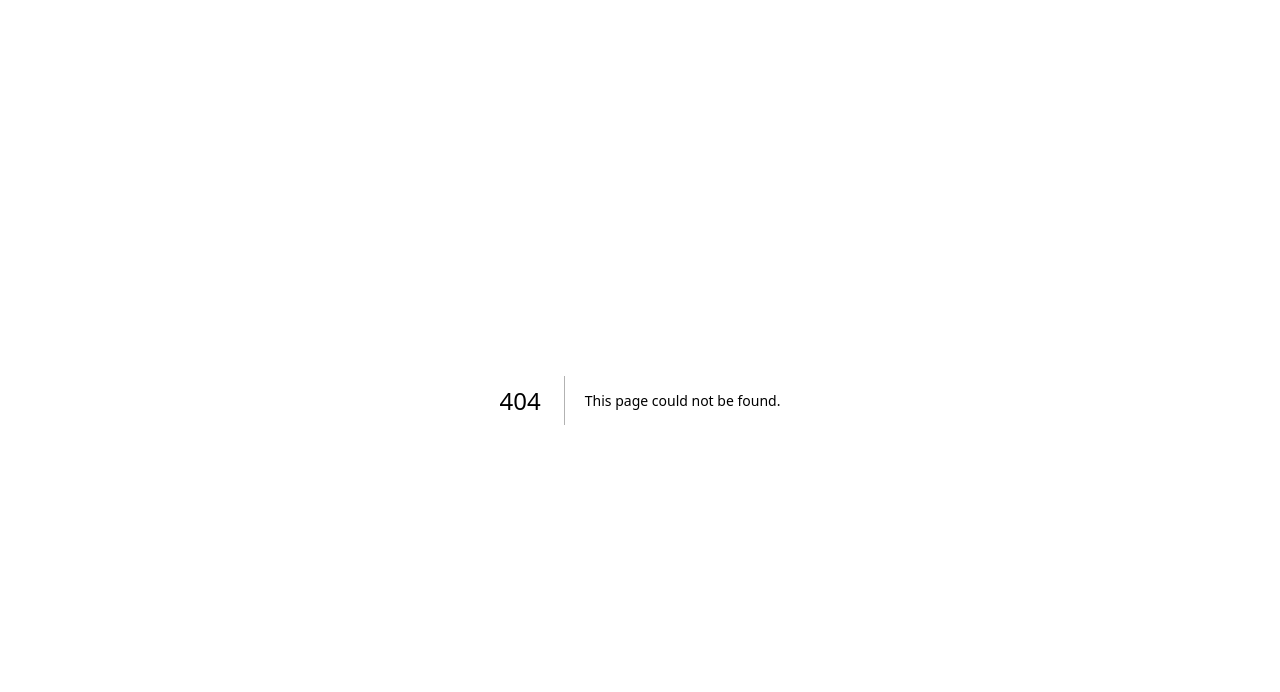
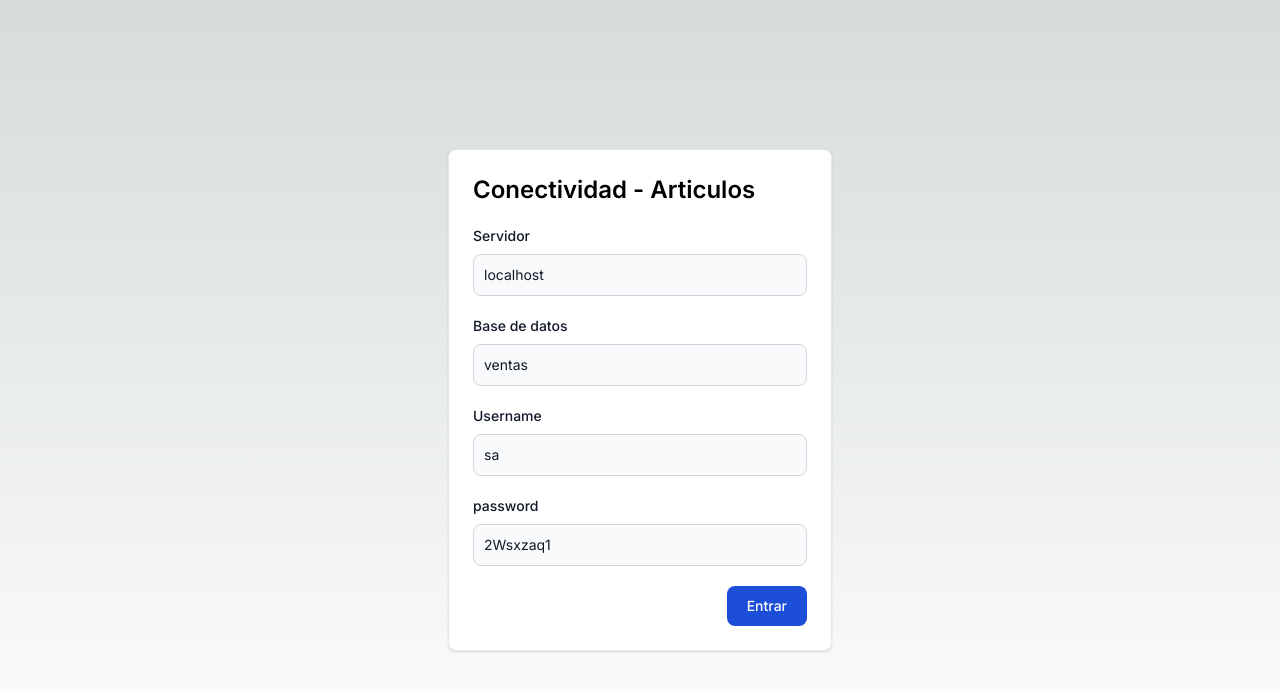
Before and after one commit to sam-621/mssql-next, a Next.js app: page /auth in a window 1280 px wide. Before the commit this address had no page. Shown: the top 692 px of the page. Built offline with nearby package versions, Linux system fonts and the light colour scheme.

Commit message:
feat(login):  add login page

```diff
--- a/enviroment.d.ts
+++ b/enviroment.d.ts
@@ -8,6 +8,7 @@ declare global {
       DB_USER: string
       BD_PASSWORD: string
       DB_SERVER: string
+      DB_NAME: string
     }
   }
 }
--- a/package.json
+++ b/package.json
@@ -9,10 +9,12 @@
     "lint": "next lint"
   },
   "dependencies": {
+    "clsx": "^2.0.0",
     "mssql": "^10.0.1",
     "next": "14.0.3",
     "react": "^18",
-    "react-dom": "^18"
+    "react-dom": "^18",
+    "tailwind-merge": "^2.0.0"
   },
   "devDependencies": {
     "@types/mssql": "^9.1.4",
--- /dev/null
+++ b/src/app/auth/components/index.ts
@@ -0,0 +1 @@
+export * from './login-form'
--- /dev/null
+++ b/src/app/auth/components/login-form.tsx
@@ -0,0 +1,34 @@
+import { Card } from '@/components/card'
+import { Input } from '@/components/input'
+
+export const LoginForm = () => {
+  return (
+    <Card className=' w-full'>
+      <form className='flex flex-col gap-5'>
+        <div>
+          <h2 className='text-2xl font-semibold'>Conectividad - Articulos</h2>
+        </div>
+        <div className=''>
+          <Input defaultValue='localhost' label='Servidor' id='server' />
+        </div>
+        <div className=''>
+          <Input label='Base de datos' id='db' defaultValue='ventas' />
+        </div>
+        <div className=''>
+          <Input label='Username' id='username' defaultValue={'sa'} />
+        </div>
+        <div className=''>
+          <Input label='password' id='password' defaultValue={'2Wsxzaq1'} />
+        </div>
+        <div className='w-full text-right'>
+          <button
+            type='submit'
+            className='text-white bg-blue-700 hover:bg-blue-800 focus:ring-4 focus:outline-none focus:ring-blue-300 font-medium rounded-lg text-sm w-full sm:w-auto px-5 py-2.5 text-center dark:bg-blue-600 dark:hover:bg-blue-700 dark:focus:ring-blue-800'
+          >
+            Entrar
+          </button>
+        </div>
+      </form>
+    </Card>
+  )
+}
--- /dev/null
+++ b/src/app/auth/page.tsx
@@ -0,0 +1,9 @@
+import { LoginForm } from './components'
+
+export default function AuthPage() {
+  return (
+    <div className='flex items-center h-screen max-w-sm mx-auto'>
+      <LoginForm />
+    </div>
+  )
+}
--- /dev/null
+++ b/src/components/card.tsx
@@ -0,0 +1,19 @@
+import { FC, PropsWithChildren } from 'react'
+import { cn } from './utils'
+
+export const Card: FC<Props> = ({ children, className }) => {
+  return (
+    <div
+      className={cn(
+        'max-w-sm p-6 bg-white border border-gray-200 rounded-lg shadow dark:bg-gray-800 dark:border-gray-700',
+        className
+      )}
+    >
+      {children}
+    </div>
+  )
+}
+
+type Props = PropsWithChildren & {
+  className?: string
+}
--- /dev/null
+++ b/src/components/input.tsx
@@ -0,0 +1,23 @@
+import { FC } from 'react'
+import { cn } from './utils'
+
+export const Input: FC<Props> = ({ className, label, ...rest }) => {
+  return (
+    <div className={cn(className)}>
+      <label
+        htmlFor={rest.id}
+        className='block mb-2 text-sm font-medium text-gray-900 dark:text-white'
+      >
+        {label}
+      </label>
+      <input
+        {...rest}
+        className='bg-gray-50 border border-gray-300 text-gray-900 text-sm rounded-lg focus:ring-blue-500 focus:border-blue-500 block w-full p-2.5 dark:bg-gray-700 dark:border-gray-600 dark:placeholder-gray-400 dark:text-white dark:focus:ring-blue-500 dark:focus:border-blue-500'
+      />
+    </div>
+  )
+}
+type Props = React.InputHTMLAttributes<HTMLInputElement> & {
+  label: string
+  className?: string
+}
--- /dev/null
+++ b/src/components/utils.ts
@@ -0,0 +1,6 @@
+import { type ClassValue, clsx } from 'clsx'
+import { twMerge } from 'tailwind-merge'
+
+export function cn(...inputs: ClassValue[]): string {
+  return twMerge(clsx(inputs))
+}
```
Also changed, not shown: src/libs/repositories/slq-server.ts (+3 -4 lines), 1 other file (tests, documents, lock files or other folders).
